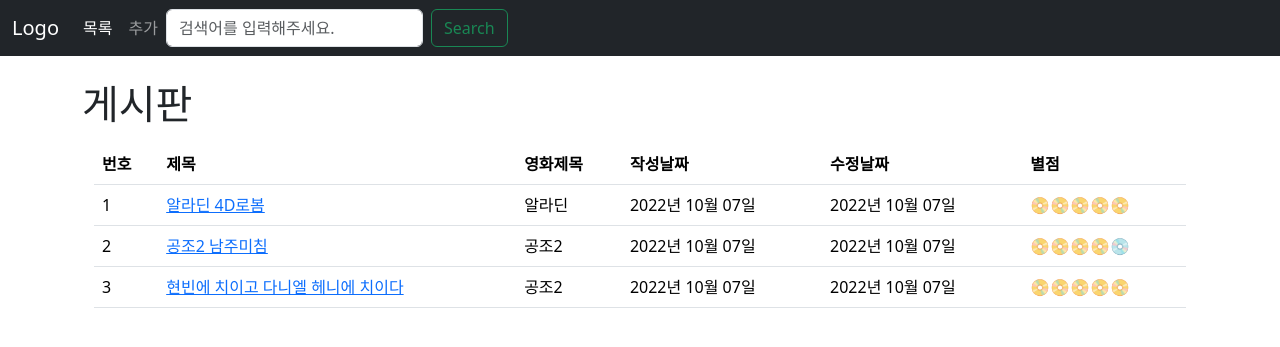
After one commit to JeongJinGan/Pair2, a Django app: template reviews/templates/reviews/search.html in a window 1280 px wide. The commit adds this page. Shown: the top 347 px of the page. Run offline with Django 3.2, Linux system fonts and the light colour scheme; the template is opened without the code that fills it: values that come from a table or form of the project are taken from there, others are empty; data comes from the database, SQL or seed files in the repository; both versions use the stored data as it was after the commit; some libraries are stand-ins or nearby versions.

Commit message:
add search

```diff
--- a/pjt/templates/base.html
+++ b/pjt/templates/base.html
@@ -40,8 +40,12 @@
                     <li class="nav-item">
                         <a class="nav-link" href="{% url 'reviews:create' %}">추가</a>
                     </li>
-
                 </ul>
+                <form class="d-flex" role="search" action="{% url 'reviews:search' %}">
+                    <input class="form-control me-2" type="search" placeholder="검색어를 입력해주세요." aria-label="Search"
+                        name="search">
+                    <button class="btn btn-outline-success" type="submit">Search</button>
+                </form>
             </div>
         </div>
     </nav>
--- /dev/null
+++ b/reviews/templates/reviews/search.html
@@ -0,0 +1,56 @@
+{% extends 'base.html' %}
+{% load static %}
+{% load django_bootstrap5 %}
+
+{% block css %}
+<link rel="stylesheet" href="{% static 'css/style.css' %}">
+{% endblock %}
+
+{% block body %}
+<br>
+<h1>게시판</h1>
+
+<div class="container my-3">
+    <table class="table">
+        <thead>
+            <tr class="thead-dark">
+                <th>번호</th>
+                <th>제목</th>
+                <th>영화제목</th>
+                <th>작성날짜</th>
+                <th>수정날짜</th>
+                <th>별점</th>
+            </tr>
+        </thead>
+        <tbody>
+            {% for review in reviews %}
+            <tr>
+                <td>{{ review.pk }}</td>
+                <td><a href="{% url 'reviews:detail' review.pk %}">{{ review.title }}</a></td>
+                <td>{{ review.movie_name }}</td>
+                <td>{{ review.created_at|date:"Y년 m월 d일" }}</td>
+                <td>{{ review.updated_at|date:"Y년 m월 d일" }}</td>
+                {% if review.grade == 0 %}
+                <td>💿💿💿💿💿</td>
+                {% endif %}
+                {% if review.grade == 1 %}
+                <td>📀💿💿💿💿</td>
+                {% endif %}
+                {% if review.grade == 2 %}
+                <td>📀📀💿💿💿</td>
+                {% endif %}
+                {% if review.grade == 3 %}
+                <td>📀📀📀💿💿</td>
+                {% endif %}
+                {% if review.grade == 4 %}
+                <td>📀📀📀📀💿</td>
+                {% endif %}
+                {% if review.grade == 5 %}
+                <td>📀📀📀📀📀</td>
+                {% endif %}
+            </tr>
+            {% endfor %}
+            {% endblock %}
+        </tbody>
+    </table>
+</div>
--- a/reviews/urls.py
+++ b/reviews/urls.py
@@ -9,4 +9,5 @@ urlpatterns = [
     path("<int:pk>/", views.detail, name="detail"),
     path("<int:pk>/update/", views.update, name="update"),
     path("<int:pk>/delete/", views.delete, name="delete"),
+    path("search/", views.search, name="search"),
 ]
```
Also changed, not shown: reviews/views.py (+24 -0 lines), db.sqlite3.
